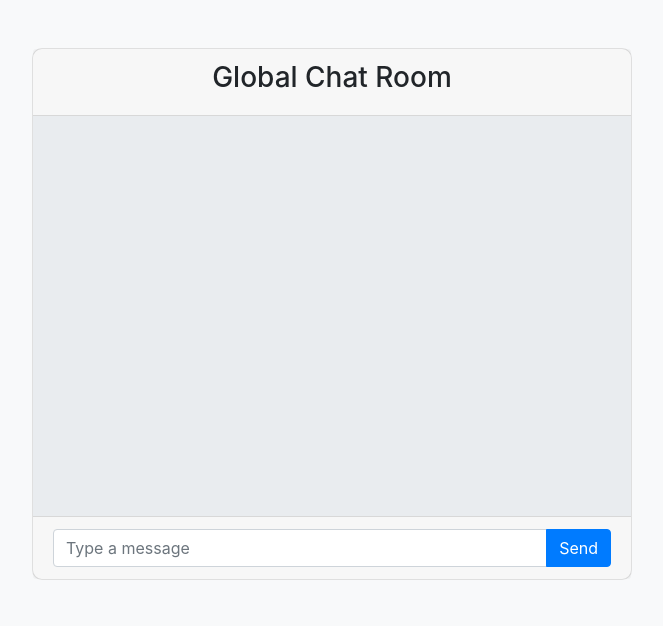
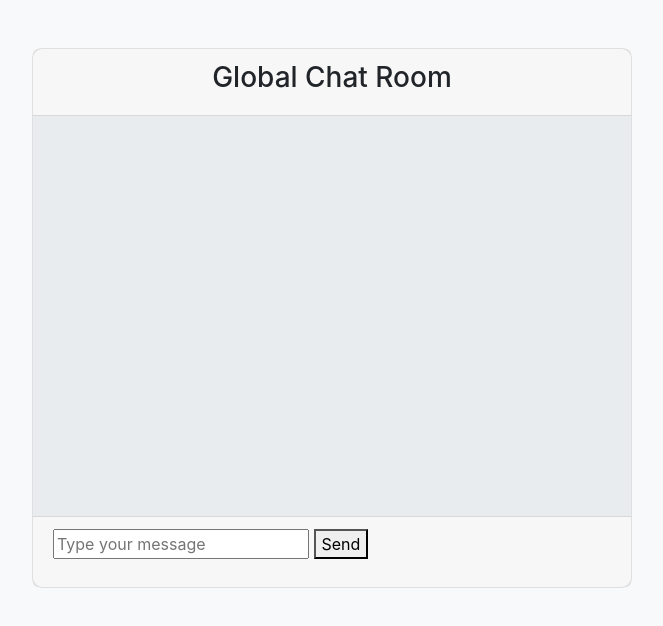
Before and after one commit to AbhinavChaulagai/global-chat, a website: page public/index.html in a window 1280 px wide. Shown: the whole page, without its empty margins (308-971 px from the left). Drawn offline with nearby package versions, Linux system fonts and the light colour scheme; no server answers.

Commit message:
Update index.html

```diff
--- a/public/index.html
+++ b/public/index.html
@@ -18,11 +18,12 @@
       <!-- Messages will appear here -->
     </div>
     <div class="card-footer">
-      <div class="input-group">
-        <input type="text" class="form-control" id="message-input" placeholder="Type a message">
-        <div class="input-group-append">
-          <button class="btn btn-primary" id="send-btn">Send</button>
-        </div>
+      <!-- Sample HTML Structure -->
+      <form id="chatForm">
+        <input id="messageInput" type="text" placeholder="Type your message" required />
+        <button type="submit">Send</button>
+      </form>
+      <ul id="messages"></ul>
       </div>
     </div>
   </div>
```
